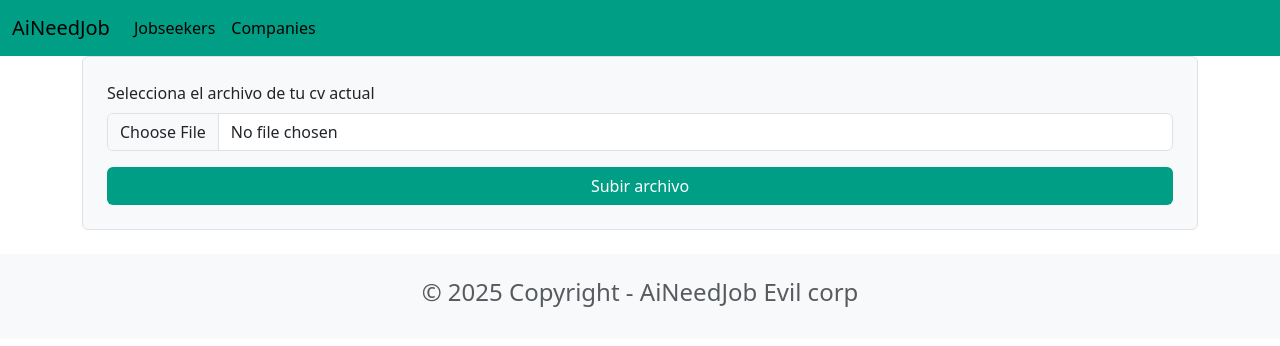
After one commit to fcastroj/AI-Need-Job, a Django app: page /upload_cv/ in a window 1280 px wide. The commit adds this page. Shown: the top 346 px of the page. Run offline with Django 5.2, Linux system fonts and the light colour scheme.

Commit message:
base template create

```diff
--- /dev/null
+++ b/AiNeedJob/templates/base.html
@@ -0,0 +1,38 @@
+<head>
+    <link href="https://cdn.jsdelivr.net/npm/bootstrap@5.3.3/dist/css/bootstrap.min.css" rel="stylesheet" integrity="sha384-QWTKZyjpPEjISv5WaRU9OFeRpok6YctnYmDr5pNlyT2bRjXh0JMhjY6hW+ALEwIH" crossorigin="anonymous">
+    <script src="https://cdn.jsdelivr.net/npm/bootstrap@5.3.3/dist/js/bootstrap.bundle.min.js" integrity="sha384-YvpcrYf0tY3lHB60NNkmXc5s9fDVZLESaAA55NDzOxhy9GkcIdslK1eN7N6jIeHz" crossorigin="anonymous"></script>
+</head>
+
+<nav class="navbar navbar-expand-lg" style="background-color: #009f85;">
+    <div class="container-fluid">
+      <a class="navbar-brand" href="{% url 'home' %}">AiNeedJob</a>
+      <button class="navbar-toggler" type="button" data-bs-toggle="collapse" data-bs-target="#navbarSupportedContent" aria-controls="navbarSupportedContent" aria-expanded="false" aria-label="Toggle navigation">
+        <span class="navbar-toggler-icon"></span>
+      </button>
+      <div class="collapse navbar-collapse" id="navbarSupportedContent">
+        <ul class="navbar-nav me-auto mb-2 mb-lg-0">
+          <li class="nav-item">
+            <a class="nav-link active" aria-current="page" href="{% url 'upload_cv' %}">Jobseekers</a>
+          </li>
+          <li class="nav-item">
+            <a class="nav-link active" href="#">Companies</a>
+          </li>
+        </ul>
+      </div>
+    </div>
+  </nav>
+
+  <div class="container">
+    {% block content %}
+    {% endblock content %}
+  </div>
+
+  <footer class="text-center text-lg-start bg-light text-muted mt-4">
+    <div class="container">
+        <div class="row">
+            <div class="text-center p-4">
+                <h4>© 2025 Copyright - AiNeedJob Evil corp</h4>
+            </div>
+        </div>
+    </div>
+</footer>
--- a/CVapp/templates/JobseekerPage.html
+++ b/CVapp/templates/JobseekerPage.html
@@ -28,8 +28,6 @@
     <div class="d-grid">
         <button type="submit" class="btn" style="background-color: #009f85; color: #ffff;">Subir archivo</button>
     </div>
-    {{ form.as_p }}
-    <button type="submit">Subir archivo</button>
 </form>
 
 {% endblock content %}
```
